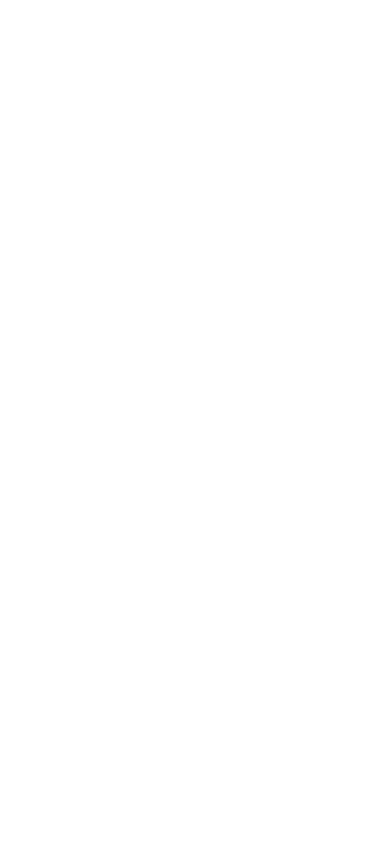
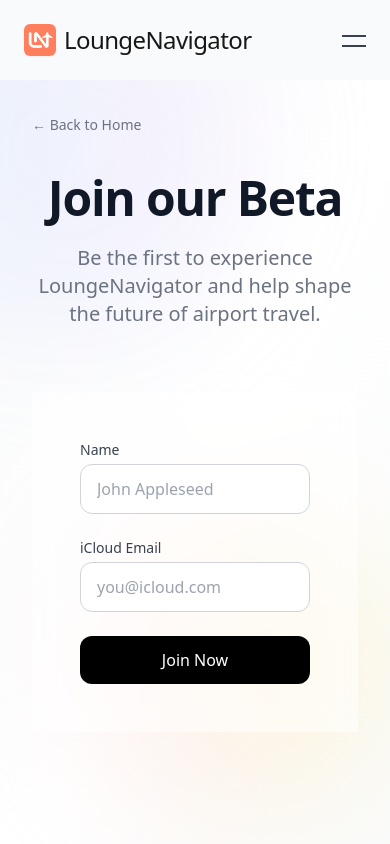
Before and after one commit to BainbridgeT/BainbridgeT.github.io, a React (Create React App) app: page /beta-sign-up in a window 390 px wide. Before the commit this address had no page. Shown: the top 844 px of the page. Built offline with nearby package versions, Linux system fonts and the light colour scheme; a web font is replaced by a local one.

Commit message:
Fix mobile card flip behavior and add new Apple-style beta interest screen

```diff
--- a/src/App.js
+++ b/src/App.js
@@ -6,6 +6,7 @@
 import Layout from "./Layout";
 import AOS from "aos";
 import "aos/dist/aos.css";
+import BetaSignupForm from "./betaForm/betaSignupForm";
 
 function App() {
   const [imageLoaded, setImageLoaded] = useState(false);
@@ -64,6 +65,7 @@
         <Route element={<Layout />}>
           <Route path="/" element={<Home />} />
           <Route path="/contact" element={<Contact />} />
+          <Route path="/beta-sign-up" element={<BetaSignupForm />}/>
         </Route>
       </Routes>
     </Router>
--- a/src/about/About.js
+++ b/src/about/About.js
@@ -66,7 +66,7 @@
           <div className="relative w-full max-w-5xl h-[600px] mx-auto flex items-center justify-center">
             {/* Center phone */}
             <div
-              className="absolute hidden md:block"
+              className="absolute"
               data-aos="fade-up"
               data-aos-duration="800"
               data-aos-easing="ease-out-cubic"
--- /dev/null
+++ b/src/betaForm/betaSignupForm.js
@@ -0,0 +1,115 @@
+import React, { useState } from "react";
+
+export default function BetaSignupForm() {
+  const [formData, setFormData] = useState({ name: "", email: "" });
+  const [submitted, setSubmitted] = useState(false);
+
+  const handleChange = (e) => {
+    const { name, value } = e.target;
+    setFormData((prev) => ({ ...prev, [name]: value }));
+  };
+
+  const handleSubmit = (e) => {
+    e.preventDefault();
+    console.log("Form submitted:", formData);
+    setSubmitted(true);
+  };
+
+  return (
+    <div
+      className="relative min-h-screen bg-gradient-to-br from-[#f9fafb] via-white to-[#f9fafb] p-8 md:p-12 overflow-hidden"
+      data-aos="fade-up"
+    >
+      {/* Floating blurred shapes */}
+      <div className="absolute -top-32 -left-32 w-96 h-96 bg-gradient-to-r from-blue-200/30 to-purple-200/30 rounded-full blur-3xl animate-pulse" />
+      <div className="absolute top-1/2 right-0 w-80 h-80 bg-gradient-to-r from-pink-200/30 to-yellow-200/30 rounded-full blur-3xl animate-pulse-slow" />
+
+      <div className="relative w-full max-w-2xl mx-auto">
+        {/* Back to Home */}
+        <div className="mb-8">
+          <a
+            href="/"
+            className="text-gray-500 text-sm font-medium hover:text-gray-700 transition-colors"
+          >
+            ← Back to Home
+          </a>
+        </div>
+
+        {/* Title */}
+        <div className="text-center mb-16">
+          <h1 className="text-5xl md:text-6xl font-semibold text-gray-900 tracking-tight leading-tight">
+            Join our Beta
+          </h1>
+          <p className="text-gray-500 text-xl mt-4 max-w-2xl mx-auto">
+            Be the first to experience LoungeNavigator and help shape the
+            future of airport travel.
+          </p>
+        </div>
+
+        {/* Form */}
+        <div className="bg-white/50 backdrop-blur-md rounded-4xl premium-shadow p-12 md:p-16 transition hover:shadow-3xl">
+          {submitted ? (
+            <div className="text-center">
+              <h2 className="text-2xl font-semibold text-gray-900 mb-2">
+                Thanks for joining!
+              </h2>
+              <p className="text-gray-600 text-sm">
+                We’ll notify you when the beta is ready.
+              </p>
+            </div>
+          ) : (
+            <form onSubmit={handleSubmit} className="space-y-6 max-w-lg mx-auto">
+              <div>
+                <label
+                  htmlFor="name"
+                  className="block text-sm font-medium text-gray-700"
+                >
+                  Name
+                </label>
+                <input
+                  type="text"
+                  id="name"
+                  name="name"
+                  required
+                  value={formData.name}
+                  onChange={handleChange}
+                  placeholder="John Appleseed"
+                  className="mt-1 block w-full rounded-xl border border-gray-300 px-4 py-3 text-gray-900 placeholder-gray-400 focus:outline-none focus:ring-2 focus:ring-black/80 focus:border-black transition"
+                />
+              </div>
+
+              <div>
+                <label
+                  htmlFor="email"
+                  className="block text-sm font-medium text-gray-700"
+                >
+                  iCloud Email
+                </label>
+                <input
+                  type="email"
+                  id="email"
+                  name="email"
+                  required
+                  pattern=".+@icloud\.com"
+                  value={formData.email}
+                  onChange={handleChange}
+                  placeholder="you@icloud.com"
+                  className="mt-1 block w-full rounded-xl border border-gray-300 px-4 py-3 text-gray-900 placeholder-gray-400 focus:outline-none focus:ring-2 focus:ring-black/80 focus:border-black transition"
+                />
+              </div>
+
+              <input type="hidden" name="source" value="beta-page" />
+
+              <button
+                type="submit"
+                className="w-full bg-black text-white font-medium py-3 px-6 rounded-xl hover:bg-gray-900 active:scale-95 transition-all duration-200"
+              >
+                Join Now
+              </button>
+            </form>
+          )}
+        </div>
+      </div>
+    </div>
+  );
+}
--- a/src/header/Header.js
+++ b/src/header/Header.js
@@ -86,7 +86,7 @@
 {/* Right: Download Button - Only show on lg and up */}
 <div className="hidden lg:block">
   <a
-    href=""
+    href="/beta-sign-up"
     className="px-4 py-2 text-base bg-brand1 text-white font-medium rounded-full hover:bg-brand2 transition-all duration-300 hover:scale-105"
   >
     <span className="hidden md:inline">Download on iOS</span>
--- a/src/howItWorks/howItWorks.js
+++ b/src/howItWorks/howItWorks.js
@@ -23,16 +23,18 @@
 
 export default function HowItWorksSection() {
   const [flippedCards, setFlippedCards] = useState([]);
+  const [modalCardIndex, setModalCardIndex] = useState(null);
 
   const handleCardClick = (index) => {
     if (isMobile) {
-      setFlippedCards([index]); // open modal instead of flip
+      setModalCardIndex(index); // show modal without flipping
     } else {
       setFlippedCards((prev) =>
         prev.includes(index) ? prev.filter((i) => i !== index) : [...prev, index]
       );
     }
   };
+
 
 
   const isMobile = useIsMobile();
@@ -62,8 +64,8 @@
 
   <div className="flex flex-col gap-y-16 relative z-20">
   {steps.map((step, i) => {
-    const isFlipped = flippedCards.includes(i);
-    const shouldDim = flippedCards.length > 0 && !isFlipped;
+const isFlipped = !isMobile && flippedCards.includes(i);
+const shouldDim = flippedCards.length > 0 && !isFlipped;
 
     return (
       <div
@@ -92,10 +94,13 @@
     );
   })}
 </div>
-    {/* Fullscreen Modal Card */}
-    {flippedCards.length > 0 && isMobile && (
-  <CardModal step={steps[flippedCards[0]]} onClose={() => setFlippedCards([])} />
+{isMobile && modalCardIndex !== null && (
+  <CardModal
+    step={steps[modalCardIndex]}
+    onClose={() => setModalCardIndex(null)}
+  />
 )}
+
 
 </section>
 
--- a/src/howItWorks/scenes/addCardsCard.js
+++ b/src/howItWorks/scenes/addCardsCard.js
@@ -56,7 +56,7 @@
     return (
       <>
         {/* Front */}
-        <div className="absolute inset-0 bg-white rounded-3xl shadow-2xl flex flex-col items-center justify-start p-8 md:p-12 space-y-8 overflow-y-auto backface-hidden">
+        <div className="absolute inset-0 bg-white rounded-3xl shadow-2xl flex flex-col items-center justify-start p-8 md:p-12 space-y-8 overflow-hidden backface-hidden">
           {/* Title */}
           <h3 className="text-4xl md:text-5xl font-semibold text-gray-900 tracking-tight text-center leading-tight">
             {step.title}
@@ -82,7 +82,7 @@
         </div>
 
         {/* Back */}
-        <div className="absolute inset-0 bg-gray-50 rounded-3xl shadow-2xl flex flex-col items-start justify-start pt-32 pl-16 md:pl-32 pr-8 md:pr-12 backface-hidden rotate-x-180 overflow-y-auto">
+        <div className="absolute inset-0 bg-gray-50 rounded-3xl shadow-2xl flex flex-col items-start justify-start pt-32 pl-16 md:pl-32 pr-8 md:pr-12 backface-hidden rotate-x-180 overflow-hidden">
   <div className="max-w-2xl">
     <h4 className="text-2xl md:text-3xl font-bold text-black leading-tight mb-4">
       {step.backTitle}
--- a/src/howItWorks/scenes/exploreLoungeCard.js
+++ b/src/howItWorks/scenes/exploreLoungeCard.js
@@ -4,6 +4,7 @@
 export default function ExploreLoungesCard({ step, isFlipped, onFlip }) {
     return (
       <>
+  {/* Front */}
 {/* Front */}
 <div className="absolute inset-0 bg-white rounded-3xl flex flex-col md:flex-row items-center justify-between p-8 md:p-12 backface-hidden overflow-hidden">
   {/* Left: Title only */}
@@ -19,14 +20,15 @@
       <img
         src={step.image}
         alt=""
-          className="w-full max-w-xs md:max-w-sm rounded-2xl shadow-lg object-cover"
+        className="w-52 md:w-64 lg:w-72" // ⬅️ Larger sizes
+        style={{ background: 'none' }} // ensure no background is added
       />
     </div>
   )}
 
   <FlipButton onClick={onFlip} />
+</div>
 
-  </div>
   <div className="absolute inset-0 bg-gray-50 rounded-3xl flex flex-col md:flex-row items-start justify-between pt-32 pl-16 md:pl-32 pr-8 md:pr-12 backface-hidden gap-12 rotate-x-180 overflow-y-auto">
   <div className="flex-1 flex flex-col justify-start space-y-6 max-w-2xl">
     <h4 className="text-2xl md:text-3xl font-bold text-black leading-tight">
--- a/src/howItWorks/stepsData.js
+++ b/src/howItWorks/stepsData.js
@@ -29,7 +29,7 @@
     title: "Discover Lounges",
     backTitle: "Your Lounge Guide, Simplified",
     backText: "Explore lounges around the world at a glance. Browse detailed listings with photos, amenities, access policies, and real-time crowd insights. LoungeNavigator makes finding your next lounge easy — no more juggling apps or hunting for outdated info.",
-    image: "loungeList.png",
+    image: "loungeListMap2.png",
   },
   {
     type: "navigate",
```
Also changed, not shown: src/howItWorks/scenes/NavigateCard.js (+15 -5 lines), src/howItWorks/scenes/flightDetailsCard.js (+17 -7 lines). Lines whose indentation alone changed are shown as unchanged.
